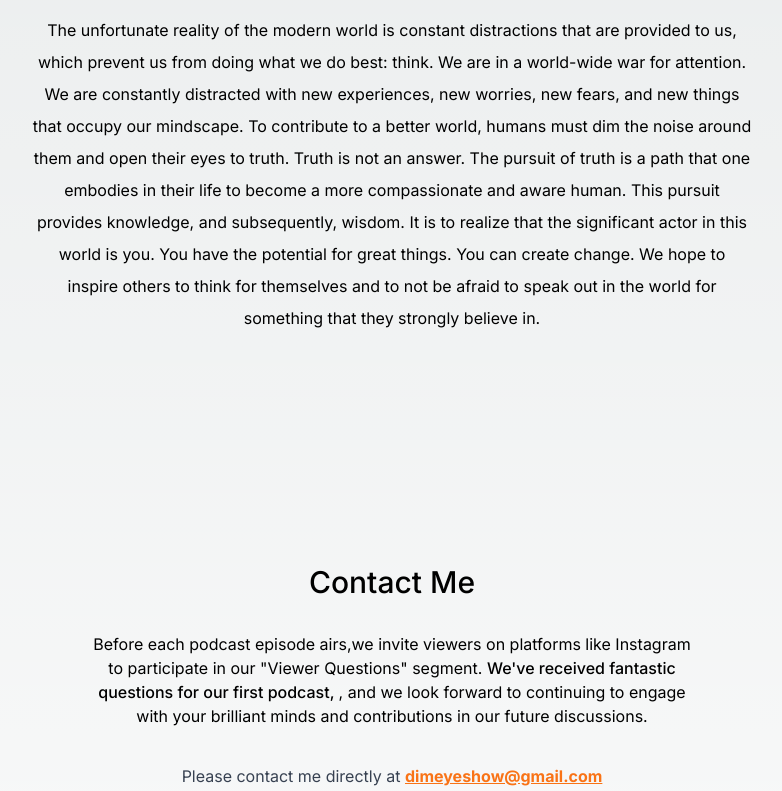
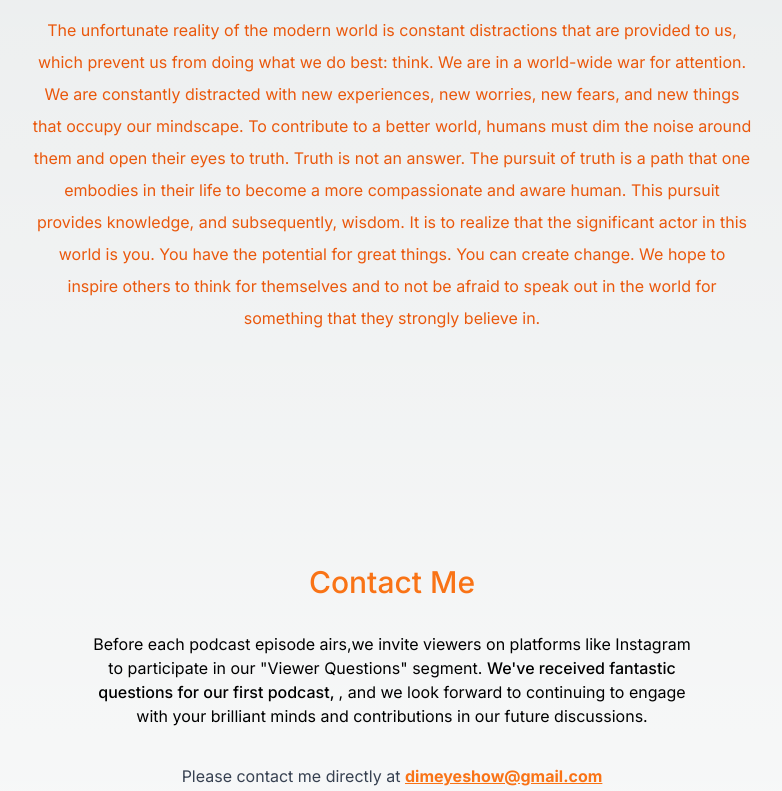
Before and after one commit to BrianBeilby/Purneet-Website, a Next.js app: page / in a window 1280 px wide. Shown: the part 1952-2743 px from the top of the page, without its empty margins (248-1030 px from the left). Built offline with nearby package versions, Linux system fonts and the light colour scheme; no server answers.

Commit message:
Color fix

```diff
--- a/src/components/About.tsx
+++ b/src/components/About.tsx
@@ -9,7 +9,7 @@ function About() {
         <motion.section
             ref={ref}
             id='about'
-            className='mt-28 mx-auto max-w-[45rem] text-center leading-8 sm:mb-40 scroll-mt-5 min-h-screen flex flex-col justify-center items-center'
+            className='mt-28 mx-auto max-w-[45rem] text-center leading-8 text-orange-600 sm:mb-40 scroll-mt-5 min-h-screen flex flex-col justify-center items-center'
             initial={{ opacity: 0, y: 100 }}
             animate={{ opacity: 1, y: 0 }}
             transition={{ delay: 0.175 }}
--- a/src/components/Contact.tsx
+++ b/src/components/Contact.tsx
@@ -44,7 +44,7 @@ export default function Contact() {
           once: true,
         }}
       >
-        <h2 className="text-3xl font-medium capitalize mb-8 text-center">Contact me</h2>
+        <h2 className="text-3xl font-medium capitalize mb-8 text-center text-orange-500">Contact me</h2>
 
         <p className="mb-3">
         Before each podcast episode airs,we invite viewers on platforms like Instagram to participate in our "Viewer Questions" segment.{" "}
```
